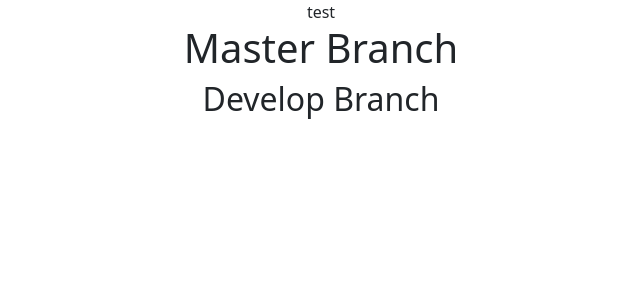
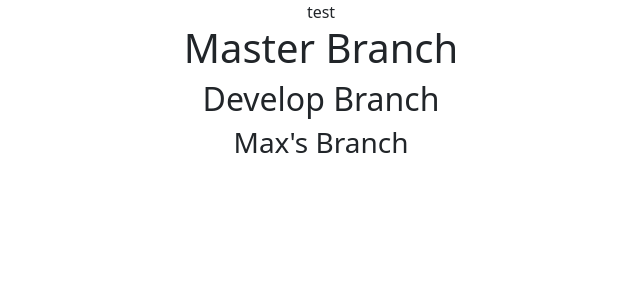
Before and after one commit to mthorton/mmum-client, a React (Create React App) app: page / in a window 1280 px wide. Shown: the top 300 px of the page, without its empty margins (319-959 px from the left). Built offline with nearby package versions, Linux system fonts and the light colour scheme.

Commit message:
max's branch.

```diff
--- a/src/App.js
+++ b/src/App.js
@@ -8,6 +8,7 @@ function App() {
       test
       <h1>Master Branch</h1>
       <h2>Develop Branch</h2>
+      <h3>Max's Branch</h3>
     </div>
   );
 }
```
